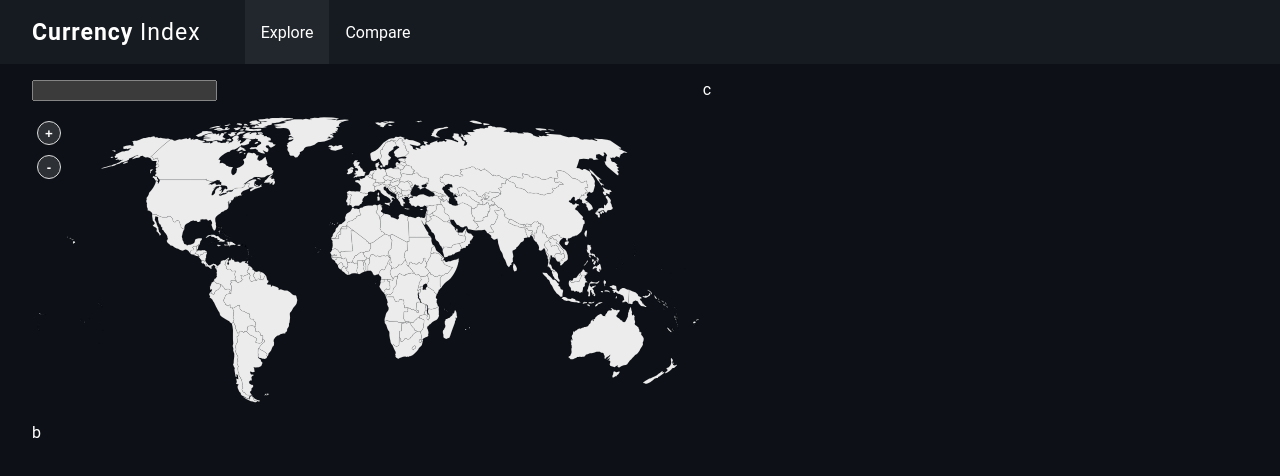
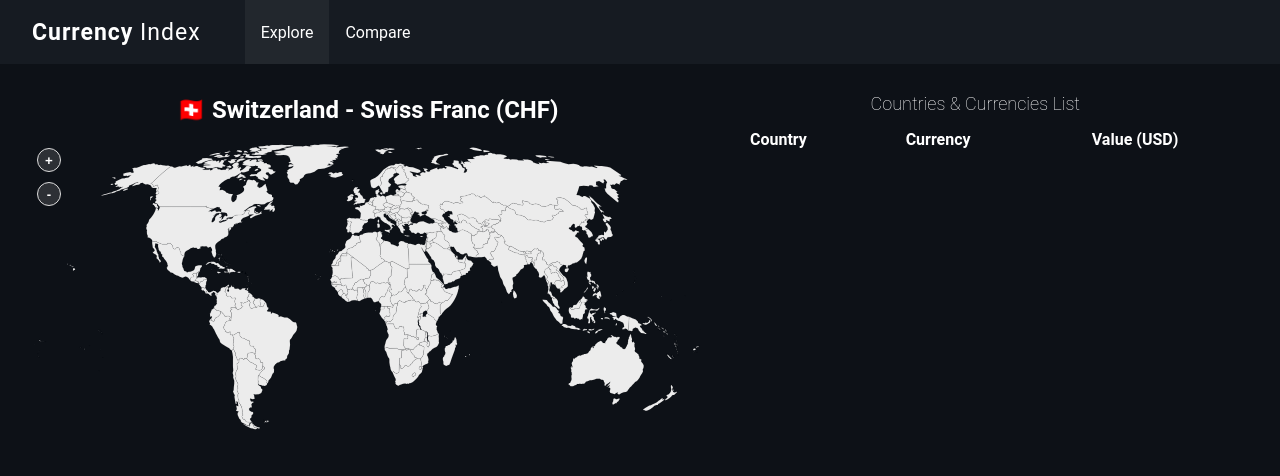
Before and after one commit to Vazonik/currency-index-front, an Angular app: page /explore in a window 1280 px wide. Shown: the top 476 px of the page. Built offline with nearby package versions, Linux system fonts and the light colour scheme.

Commit message:
Explore table init

```diff
--- a/src/app/explore/explore.component.html
+++ b/src/app/explore/explore.component.html
@@ -1,8 +1,8 @@
 <div class="content">
-  <div class="search">
-    <input type="text" />
+  <div class="title">{{ title }}</div>
+  <ci-map class="map"></ci-map>
+  <div class="sm-details"></div>
+  <div class="chart">
+    <ci-table></ci-table>
   </div>
-  <ci-map class="map"></ci-map>
-  <div class="sm-details">b</div>
-  <div class="chart">c</div>
 </div>
--- a/src/app/explore/explore.component.scss
+++ b/src/app/explore/explore.component.scss
@@ -9,9 +9,13 @@
   align-content: stretch;
 }
 
-.search {
+.title {
   grid-column: 1 / 2;
   grid-row: 1 / 2;
+  font-size: 24px;
+  font-weight: bold;
+  padding: 16px 0px 4px 0px;
+  text-align: center;
 }
 
 .map {
--- a/src/app/explore/explore.component.ts
+++ b/src/app/explore/explore.component.ts
@@ -5,4 +5,6 @@ import { Component } from '@angular/core';
   templateUrl: './explore.component.html',
   styleUrls: ['./explore.component.scss'],
 })
-export class ExploreComponent {}
+export class ExploreComponent {
+  public title = '🇨🇭 Switzerland - Swiss Franc (CHF)';
+}
--- a/src/app/explore/explore.module.ts
+++ b/src/app/explore/explore.module.ts
@@ -2,9 +2,10 @@ import { NgModule } from '@angular/core';
 import { MapModule } from '../theme/map/map.module';
 import { ExploreRoutingModule } from './explore-routing.module';
 import { ExploreComponent } from './explore.component';
+import { TableModule } from './table/table.module';
 
 @NgModule({
   declarations: [ExploreComponent],
-  imports: [ExploreRoutingModule, MapModule],
+  imports: [ExploreRoutingModule, MapModule, TableModule],
 })
 export class ExploreModule {}
--- /dev/null
+++ b/src/app/explore/table/table.component.html
@@ -0,0 +1,13 @@
+<table class="table">
+  <caption>
+    Countries & Currencies List
+  </caption>
+  <thead>
+    <tr>
+      <th>Country</th>
+      <th>Currency</th>
+      <th>Value (USD)</th>
+    </tr>
+  </thead>
+  <tbody></tbody>
+</table>
--- /dev/null
+++ b/src/app/explore/table/table.component.scss
@@ -0,0 +1,9 @@
+.table {
+  width: 100%;
+
+  caption {
+    padding: 13px 0px 13px 0px;
+    font-size: 18px;
+    font-weight: 100;
+  }
+}
```
Also changed, not shown: src/app/explore/table/table.component.ts (added, +8 -0 lines), src/app/explore/table/table.module.ts (added, +10 -0 lines).
